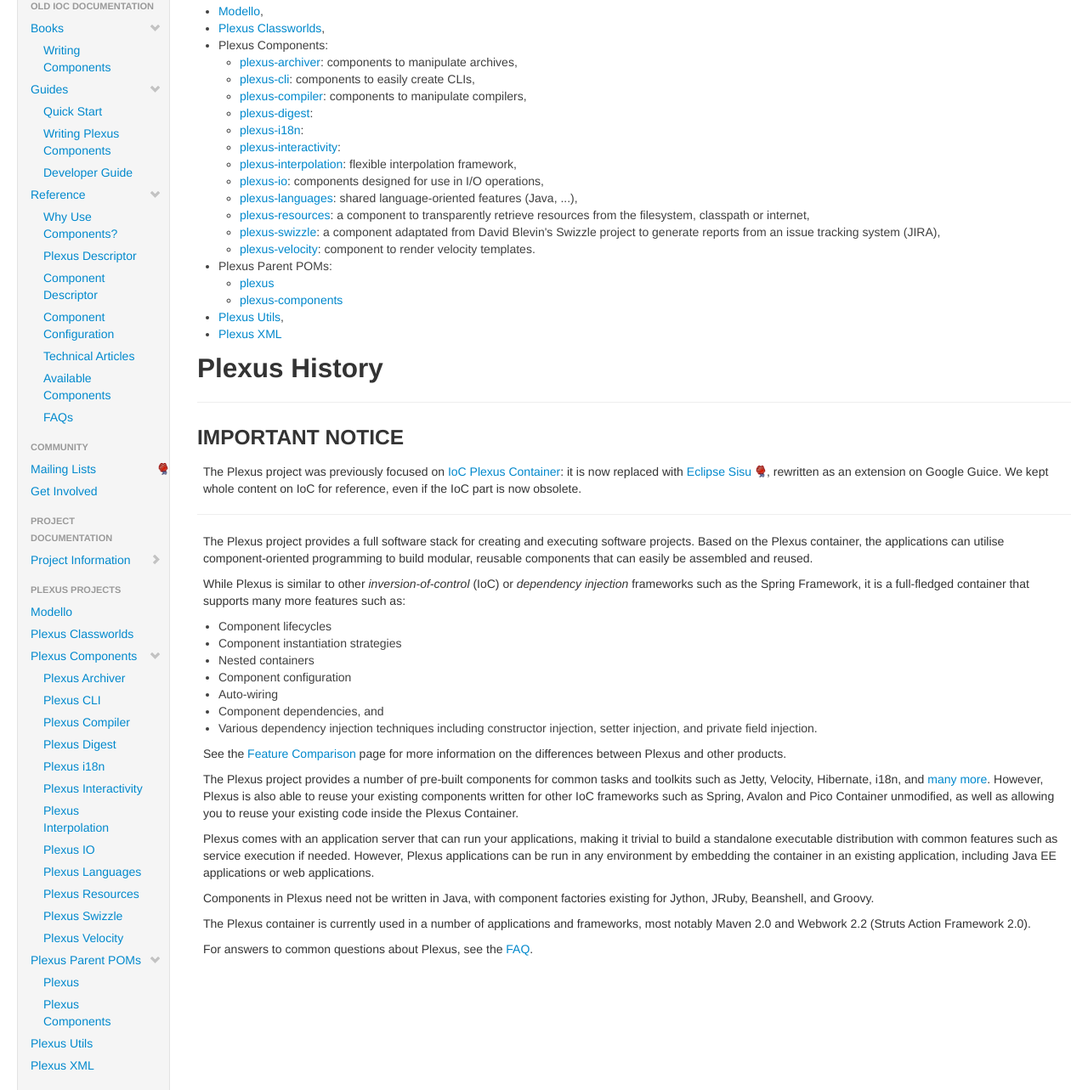
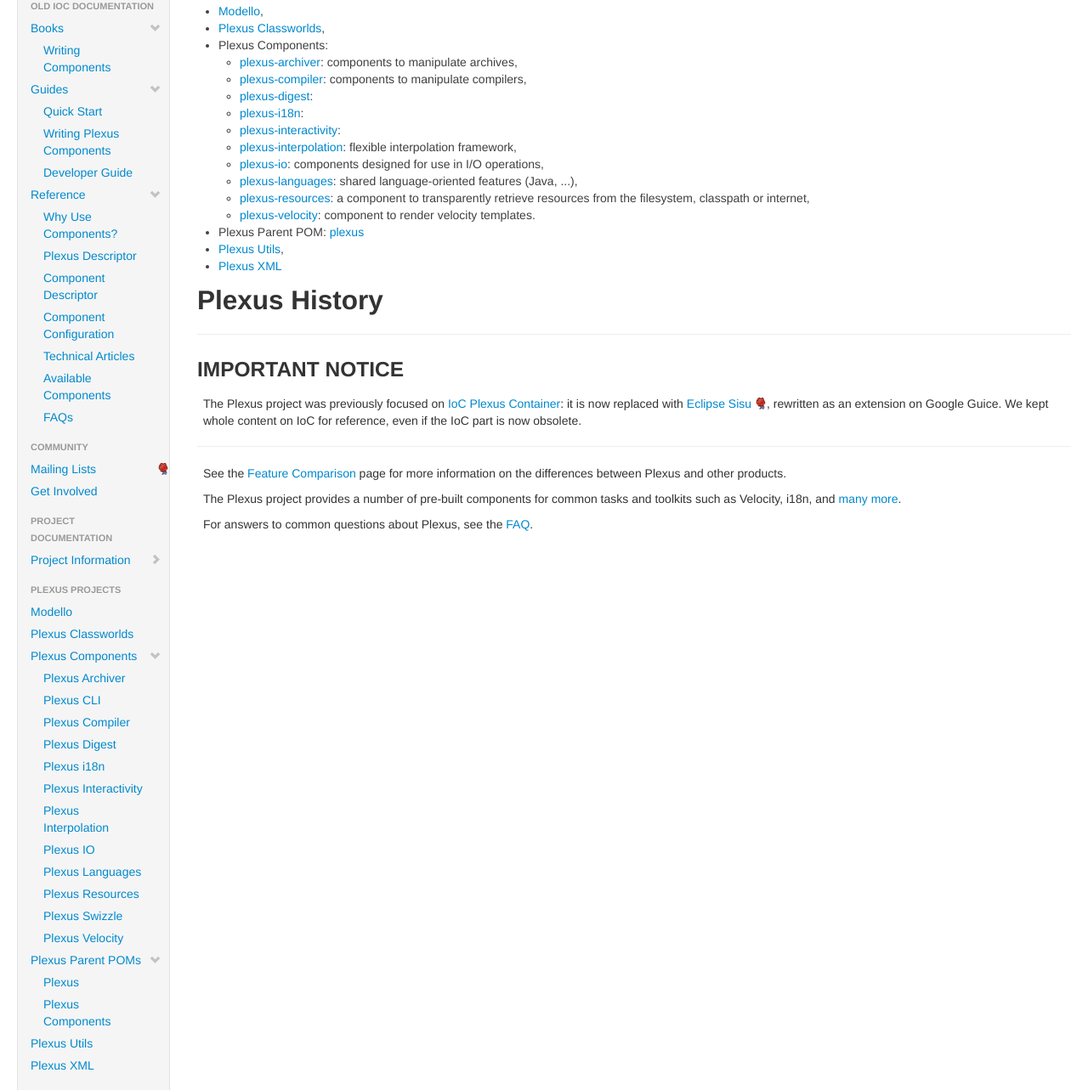
Before and after one commit to codehaus-plexus/codehaus-plexus.github.io, a plain HTML site: page index.html in a window 1280 px wide. Shown: the part 257-1540 px from the top of the page at 85% size. Drawn offline with Linux system fonts and the light colour scheme.

Commit message:
Site checkin for project Plexus Site

```diff
--- a/index.html
+++ b/index.html
@@ -2,7 +2,7 @@
 
 
 <!--
- | Generated by Apache Maven Doxia Site Renderer 1.11.1 from src/site/apt/index.apt at 2023-10-03
+ | Generated by Apache Maven Doxia Site Renderer 1.11.1 from src/site/apt/index.apt at 2023-12-23
  | Rendered using Apache Maven Fluido Skin 1.11.2
 -->
 <html xmlns="http://www.w3.org/1999/xhtml" lang="en">
@@ -50,7 +50,7 @@
       <li><a href="plexus-pom" title="Parent POM">Parent POM</a><span class="divider">/</span></li>
       <li><a href="./" title="Plexus">Plexus</a><span class="divider">/</span></li>
     <li class="active ">Plexus Overview <a href="https://github.com/codehaus-plexus/codehaus-plexus.github.io/tree/source/src/site/apt/index.apt"><img src="./images/accessories-text-editor.png" title="Edit" /></a></li>
-        <li id="publishDate" class="pull-right"><span class="divider">|</span> Last Published: 2023-10-03</li>
+        <li id="publishDate" class="pull-right"><span class="divider">|</span> Last Published: 2023-12-23</li>
         <li class="pull-right"><a href="http://codehaus-plexus.github.io/" class="externalLink" title="Plexus">Plexus</a></li>
           </ul>
         </div>
@@ -137,41 +137,23 @@
 <li>Plexus Components:
 <ul>
 <li><a href="./plexus-archiver/">plexus-archiver</a>: components to manipulate archives,</li>
-<li><a href="./plexus-cli/">plexus-cli</a>: components to easily create CLIs,</li>
 <li><a href="./plexus-compiler/">plexus-compiler</a>: components to manipulate compilers,</li>
-<li><a href="./plexus-digest/">plexus-digest</a>: </li>
-<li><a href="./plexus-i18n/">plexus-i18n</a>: </li>
-<li><a href="./plexus-interactivity/">plexus-interactivity</a>: </li>
+<li><a href="./plexus-digest/">plexus-digest</a>:</li>
+<li><a href="./plexus-i18n/">plexus-i18n</a>:</li>
+<li><a href="./plexus-interactivity/">plexus-interactivity</a>:</li>
 <li><a href="./plexus-interpolation/">plexus-interpolation</a>: flexible interpolation framework,</li>
 <li><a href="./plexus-io/">plexus-io</a>: components designed for use in I/O operations,</li>
 <li><a href="./plexus-languages/">plexus-languages</a>: shared language-oriented features (Java, ...),</li>
 <li><a href="./plexus-resources/">plexus-resources</a>: a component to transparently retrieve resources from the filesystem, classpath or internet,</li>
-<li><a href="./plexus-swizzle/">plexus-swizzle</a>: a component adaptated from David Blevin's Swizzle project to generate reports from an issue tracking system (JIRA),</li>
 <li><a href="./plexus-velocity/">plexus-velocity</a>: component to render velocity templates.</li></ul></li>
-<li>Plexus Parent POMs:
-<ul>
-<li><a href="./plexus-pom/">plexus</a></li>
-<li><a href="./plexus-components/">plexus-components</a></li></ul></li>
+<li>Plexus Parent POM: <a href="./plexus-pom/">plexus</a></li>
 <li><a href="./plexus-utils/"> Plexus Utils</a>,</li>
 <li><a href="./plexus-xml/"> Plexus XML</a></li></ul></section><section>
 <h2><a name="Plexus_History"></a>Plexus History</h2><hr /><section>
 <h3><a name="IMPORTANT_NOTICE"></a>IMPORTANT NOTICE</h3>
 <p>The Plexus project was previously focused on <a href="/plexus-containers/">IoC Plexus Container</a>: it is now replaced with <a class="externalLink" href="https://www.eclipse.org/sisu/">Eclipse Sisu</a>, rewritten as an extension on Google Guice. We kept whole content on IoC for reference, even if the IoC part is now obsolete.</p><hr />
-<p>The Plexus project provides a full software stack for creating and executing software projects. Based on the Plexus container, the applications can utilise component-oriented programming to build modular, reusable components that can easily be assembled and reused.</p>
-<p>While Plexus is similar to other <i>inversion-of-control</i> (IoC) or <i>dependency injection</i> frameworks such as the Spring Framework, it is a full-fledged container that supports many more features such as:</p>
-<ul>
-<li>Component lifecycles </li>
-<li>Component instantiation strategies</li>
-<li>Nested containers </li>
-<li>Component configuration</li>
-<li>Auto-wiring</li>
-<li>Component dependencies, and </li>
-<li>Various dependency injection techniques including constructor injection, setter injection, and private field injection. </li></ul>
 <p>See the <a href="./ref/feature-comparison.html"> Feature Comparison</a> page for more information on the differences between Plexus and other products.</p>
-<p>The Plexus project provides a number of pre-built components for common tasks and toolkits such as Jetty, Velocity, Hibernate, i18n, and <a href="./ref/available-components.html"> many more</a>. However, Plexus is also able to reuse your existing components written for other IoC frameworks such as Spring, Avalon and Pico Container unmodified, as well as allowing you to reuse your existing code inside the Plexus Container.</p>
-<p>Plexus comes with an application server that can run your applications, making it trivial to build a standalone executable distribution with common features such as service execution if needed. However, Plexus applications can be run in any environment by embedding the container in an existing application, including Java EE applications or web applications.</p>
-<p>Components in Plexus need not be written in Java, with component factories existing for Jython, JRuby, Beanshell, and Groovy.</p>
-<p>The Plexus container is currently used in a number of applications and frameworks, most notably Maven 2.0 and Webwork 2.2 (Struts Action Framework 2.0).</p>
+<p>The Plexus project provides a number of pre-built components for common tasks and toolkits such as Velocity, i18n, and <a href="./ref/available-components.html"> many more</a>.</p>
 <p>For answers to common questions about Plexus, see the <a href="./faq.html"> FAQ</a>.</p></section></section>
         </main>
       </div>
```
Also changed, not shown: issue-management.html (+2 -2 lines), licenses.html (+2 -2 lines), project-info.html (+2 -2 lines), ref/available-components.html (+21 -21 lines), scm.html (+2 -2 lines), team.html (+2 -2 lines).
